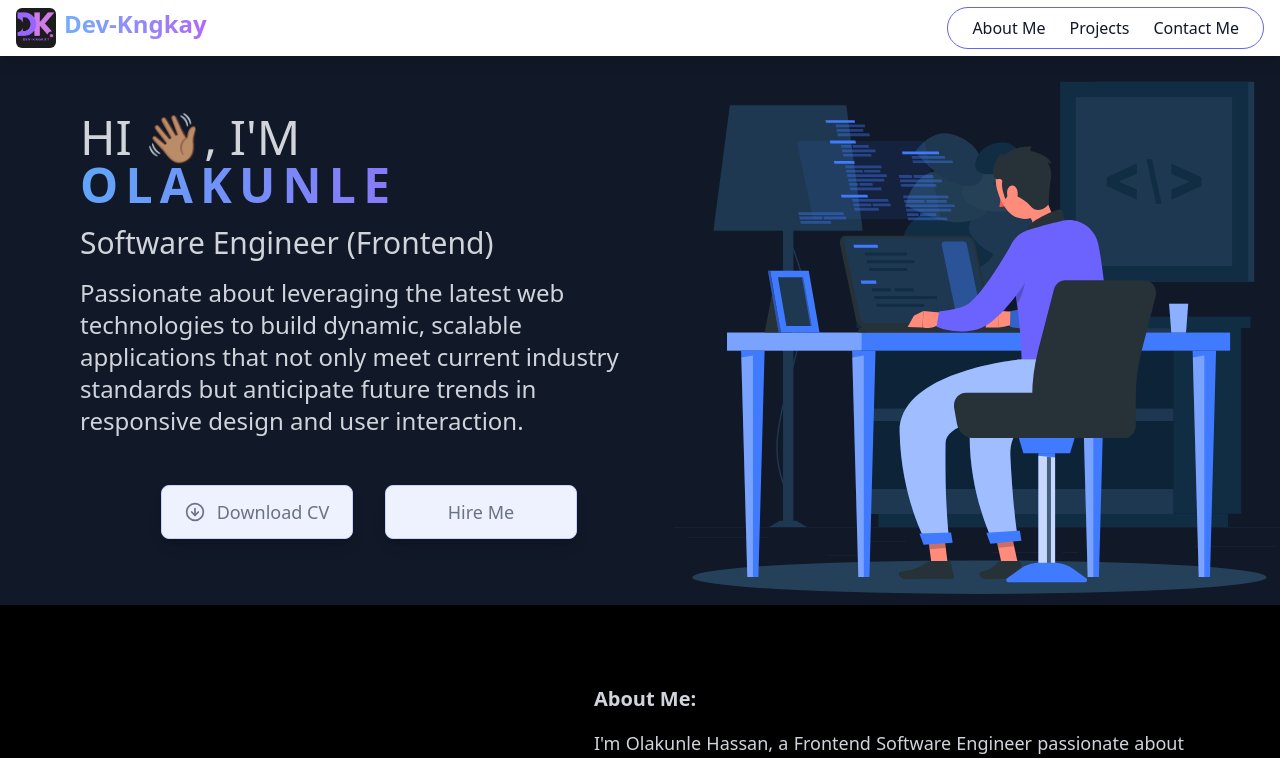
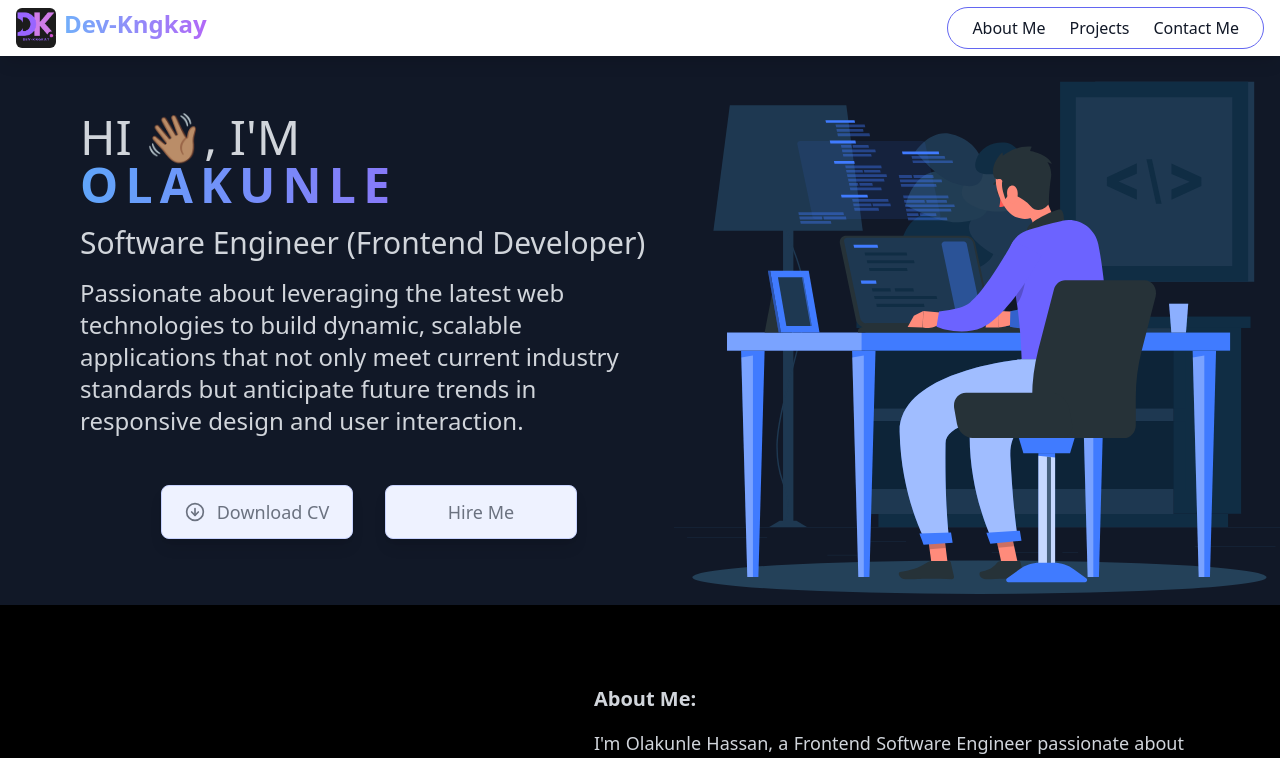
Before and after one commit to kaylezy/Olakunle_Hassan-Portfolio, a React (Vite) app: page / in a window 1280 px wide. Shown: the top 758 px of the page. Built offline with nearby package versions, Linux system fonts and the light colour scheme.

Commit message:
fix: animate the social icons

```diff
--- a/src/components/Contact/Contact.jsx
+++ b/src/components/Contact/Contact.jsx
@@ -147,7 +147,7 @@ const Contact = () => {
                       target="__blank"
                       key={link.id}
                       className="text-3xl pt-6 font-bold bg-clip-text bg-gradient-to-r
-            from-blue-400 to-indigo-500 mb-4"
+            from-blue-400 to-indigo-500 mb-4 animate-bounce"
                     >
                       <i className="text-xl sm:text-2xl md:text-3xl">
                         {link.icon}
--- a/src/components/Hero/Hero.jsx
+++ b/src/components/Hero/Hero.jsx
@@ -60,7 +60,7 @@ const AppBanner = () => {
           }}
           className="font-general-medium mt-4 text-lg md:text-xl lg:text-2xl xl:text-3xl text-center sm:text-left leading-normal text-gray-300"
         >
-          Software Engineer (Frontend)
+          Software Engineer (Frontend Developer)
         </motion.p>
         <motion.p
           initial={{ opacity: 1, x: -100 }}
```
